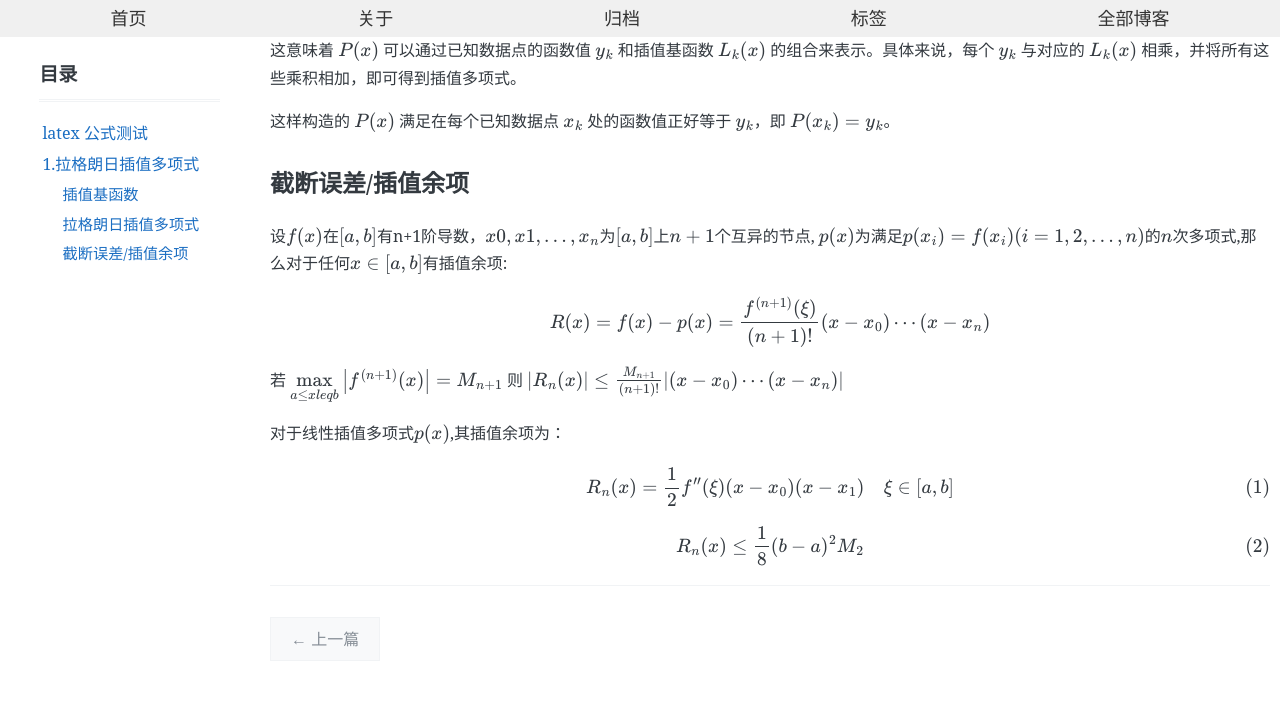
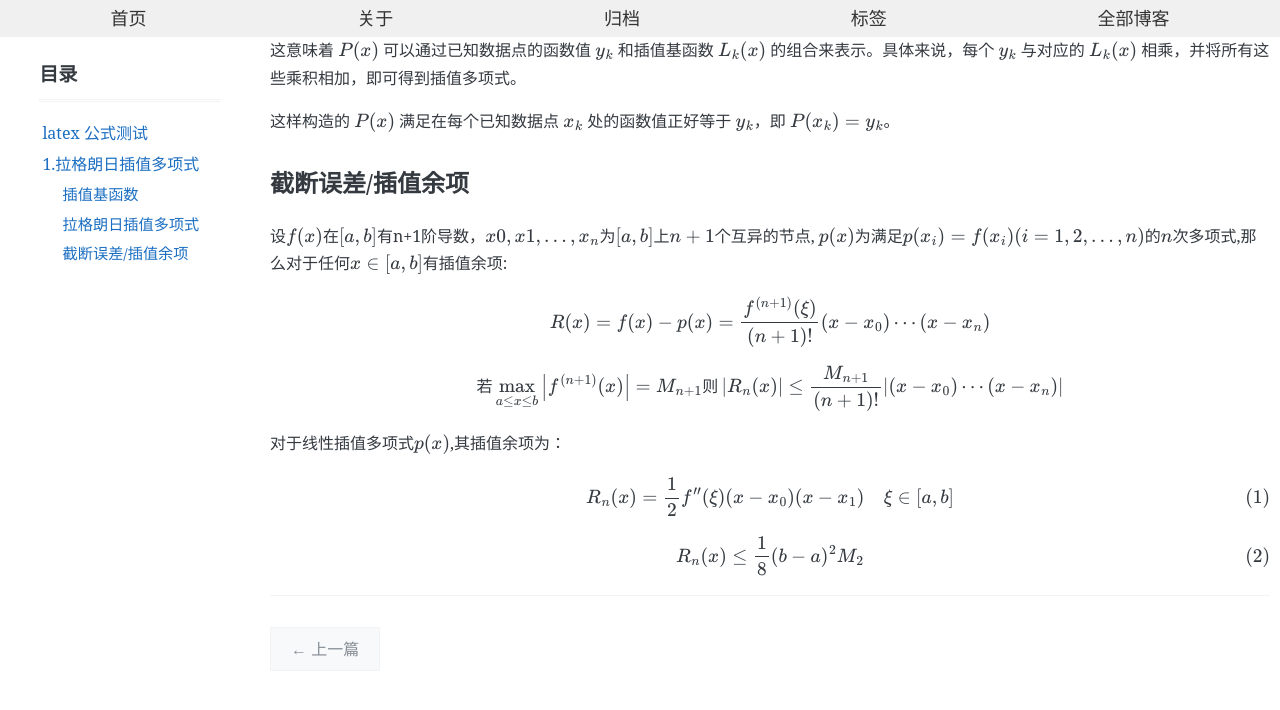
Before and after one commit to luowei01/blog, a Jekyll site: the page built from _posts/2024-5-21-math_test.md, in a window 1280 px wide and 900 px high, scrolled down 807 px. Shown: the top 710 px of the window. Built offline with Jekyll 4.4.1, drawn with Linux system fonts in a browser that asks for light colours; formulas are drawn with MathJax 3; comment, search, counter and statistics services are not loaded.

Commit message:
mathjax测试

```diff
--- a/_posts/2024-5-21-math_test.md
+++ b/_posts/2024-5-21-math_test.md
@@ -57,10 +57,12 @@ $$
 R(x)=f(x)-p(x)=\frac{f^{(n+1)}(\xi)}{(n+1)!}(x-x_0)\cdots(x-x_n)
 $$
 
+$$
 若
-$ \max \limits_{a\leq x leq b}\left|f^{(n+1)}(x)\right| = M_{n+1} $
+\max \limits_{a\leq x \leq b}\left|f^{(n+1)}(x)\right| = M_{n+1}
 则
-$\left| R_n(x) \right| \leq \frac{M_{n+1}}{(n+1)!}|(x-x_0)\cdots(x-x_n)|$
+\left| R_n(x) \right| \leq \frac{M_{n+1}}{(n+1)!}|(x-x_0)\cdots(x-x_n)|
+$$
 
 对于线性插值多项式$p(x)$,其插值余项为：
 
```
